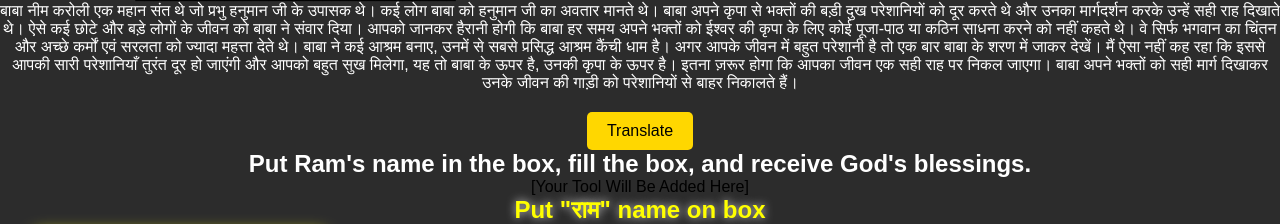
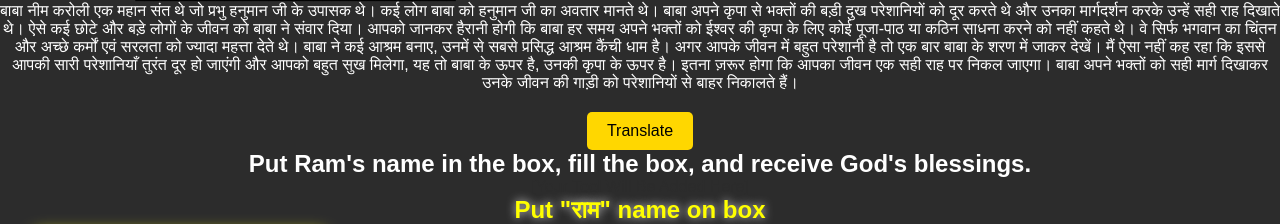
Before and after one commit to omdas234/Babaneemkaroli, a plain HTML site: page index.html in a window 1280 px wide. Shown: the part 713-937 px from the top of the page. Drawn offline with Linux system fonts and the light colour scheme.

Commit message:
Update index.html

```diff
--- a/index.html
+++ b/index.html
@@ -247,7 +247,7 @@ ____________________________________
 
 
 <h2 style="color:white;" >Put Ram's name in the box, fill the box, and receive God's blessings.</h2>
-    <div id="tool-placeholder"></div>
+    <div style="color:#2C2C2C;"  id="tool-placeholder"></div>
   </div>
 
 <div class="container">
```
